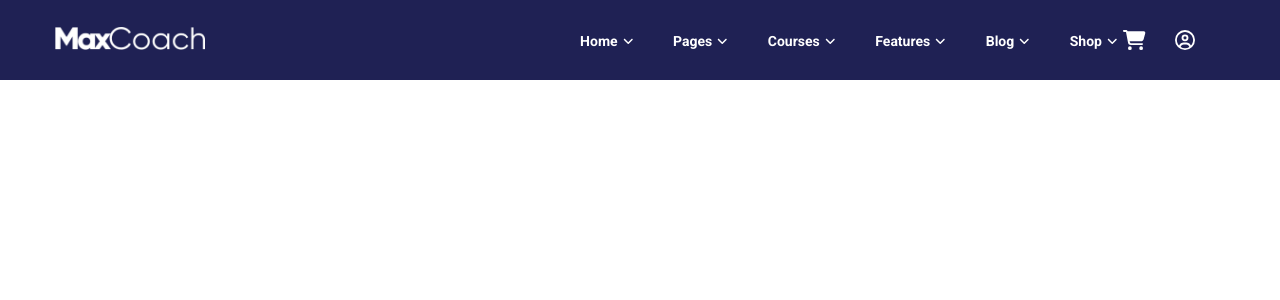
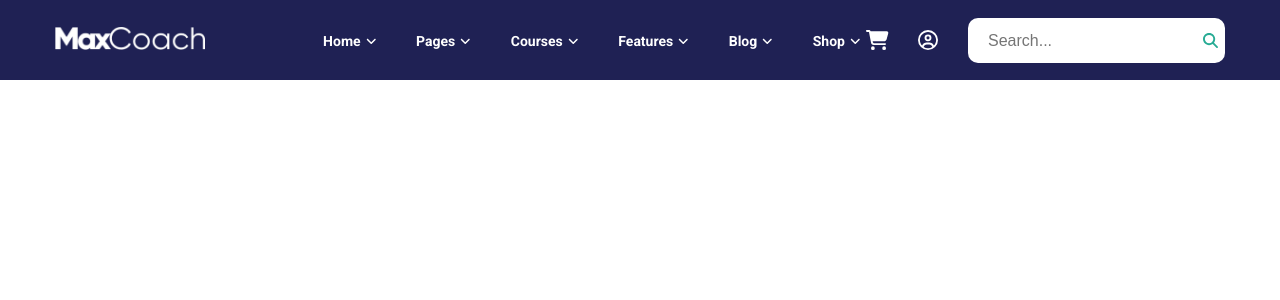
Before and after one commit to Pierfran992/proj-html-vuejs, a Vue app: page / in a window 1280 px wide. Shown: the top 300 px of the page. Built offline with nearby package versions, Linux system fonts and the light colour scheme.

Commit message:
Sviluppo AppHeader completato: - richiamato il componente searchbar.vue;

```diff
--- a/src/components/AppHeader.vue
+++ b/src/components/AppHeader.vue
@@ -1,10 +1,12 @@
 <script>
 import NavBar from './components-header/NavBar.vue';
+import SearchBar from './components-header/SearchBar.vue';
 
 export default {
     name: "AppHeader",
     components: {
         NavBar,
+        SearchBar,
     }
 }
 </script>
@@ -15,7 +17,10 @@ export default {
             <div class="slot_logo">
                 <img src="../assets/images/light-logo.png" alt="logo_maxcoach">
             </div>
-            <NavBar />
+            <div class="slot_menu">
+                <NavBar />
+                <SearchBar />
+            </div>
         </div>
     </section>
 </template>
@@ -37,5 +42,9 @@ section {
     .slot_logo {
         width: 150px;
     }
+
+    .slot_menu {
+        @include center();
+    }
 }
 </style>
```
